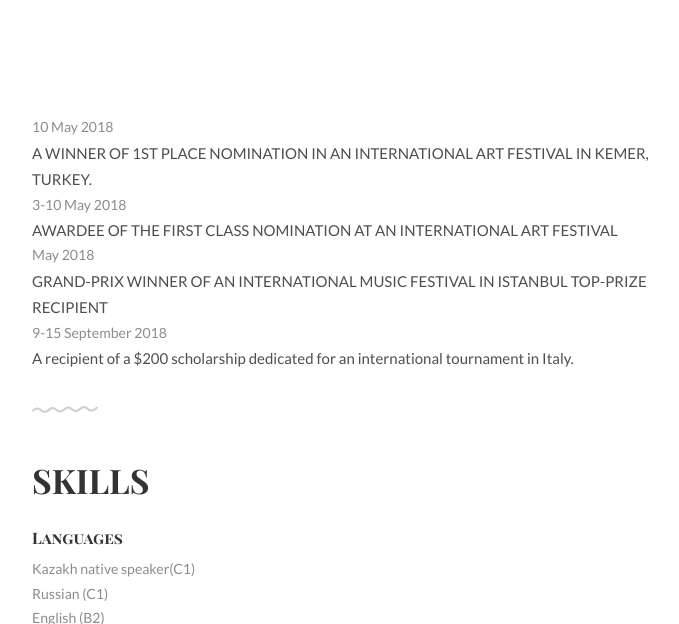
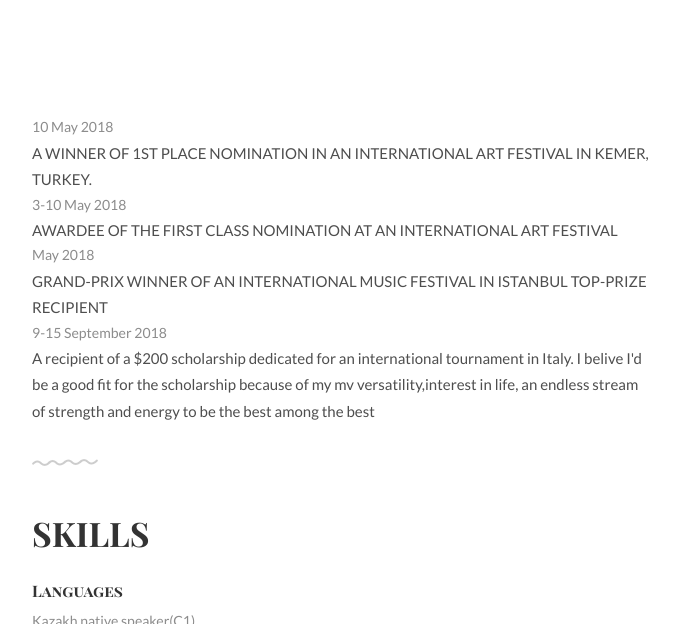
Before and after one commit to AruzhanVUKIN/P1lot, a plain HTML site: page index.html in a window 1280 px wide. Shown: the part 1281-1905 px from the top of the page, without its empty margins (297-976 px from the left). Drawn offline with Linux system fonts and the light colour scheme.

Commit message:
Update index.html

```diff
--- a/index.html
+++ b/index.html
@@ -156,7 +156,7 @@
 			</ul>
 			<ul class="award-list list-flat">
 				<li>9-15 September 2018</li>
-				<li>A recipient of a $200 scholarship dedicated for an international tournament in Italy.
+				<li>A recipient of a $200 scholarship dedicated for an international tournament in Italy. I belive I'd be a good fit for the scholarship because of my mv versatility,interest in life, an endless stream of strength and energy to be the best among the best
 				</li>
 
 			</ul>
```
